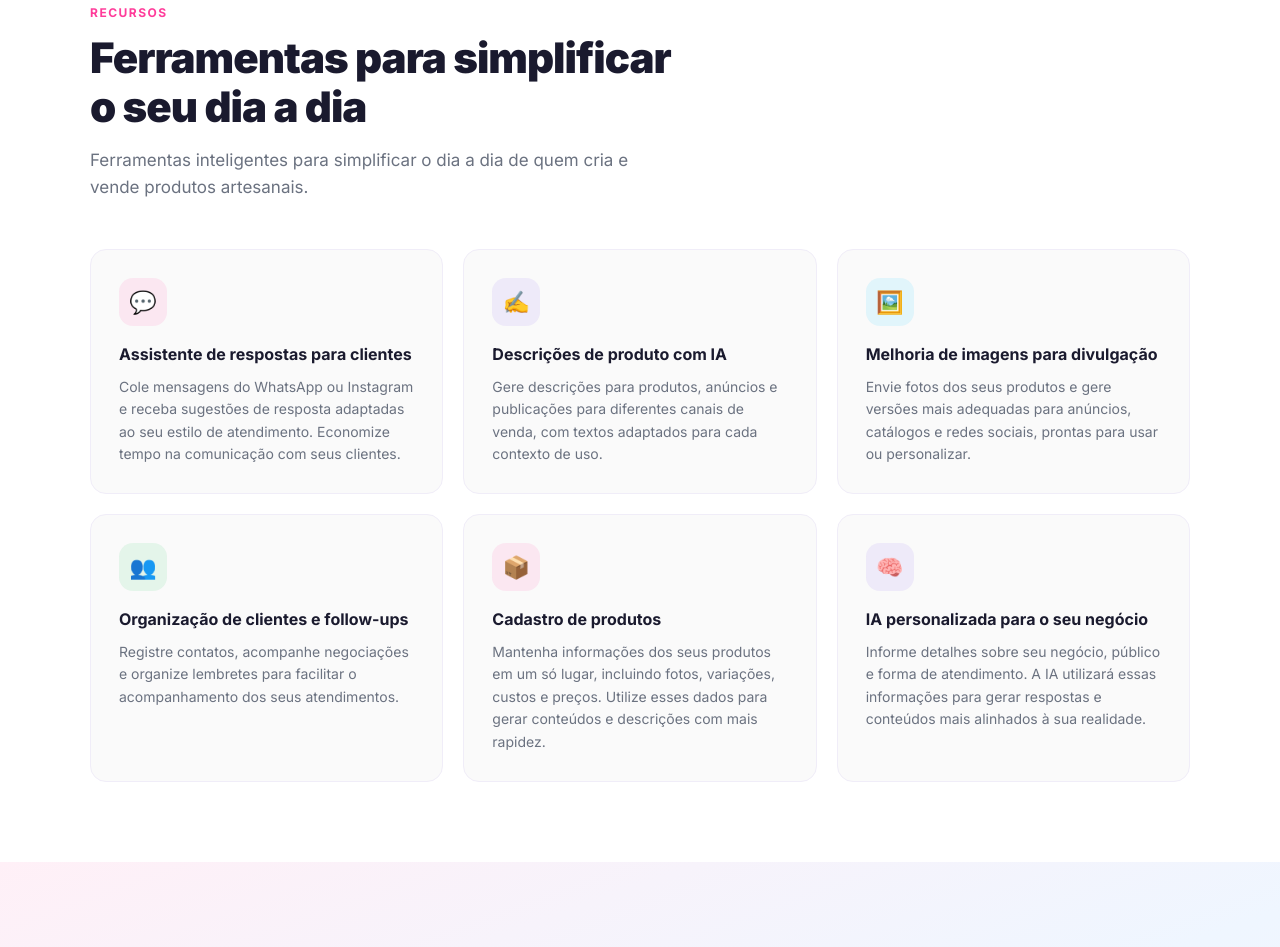
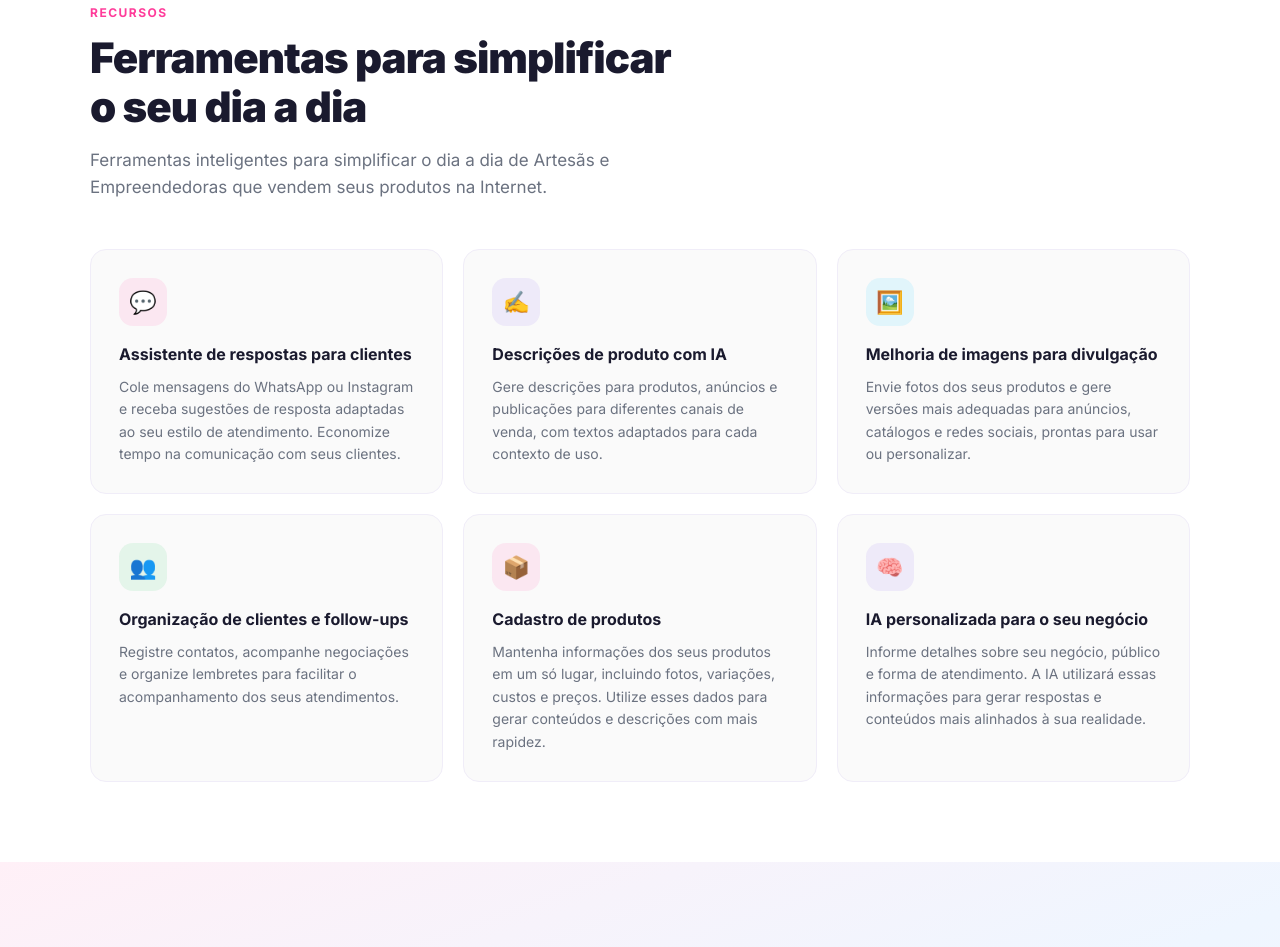
Before and after one commit to blendibox/blendibox-assistente-landpage, a plain HTML site: page index.html in a window 1280 px wide. Shown: the part 1250-2197 px from the top of the page. Drawn offline with Linux system fonts and the light colour scheme.

Commit message:
Update index.html

```diff
--- a/index.html
+++ b/index.html
@@ -525,7 +525,7 @@
   <div class="section-inner">
     <p class="section-label">Recursos</p>
     <h2 class="section-title">Ferramentas para simplificar<br>o seu dia a dia</h2>
-    <p class="section-sub">Ferramentas inteligentes para simplificar o dia a dia de quem cria e vende produtos artesanais.</p>
+    <p class="section-sub">Ferramentas inteligentes para simplificar o dia a dia de Artesãs e Empreendedoras que vendem seus produtos na Internet.</p>
 
     <div class="features-grid">
       <div class="feature-card">
```
